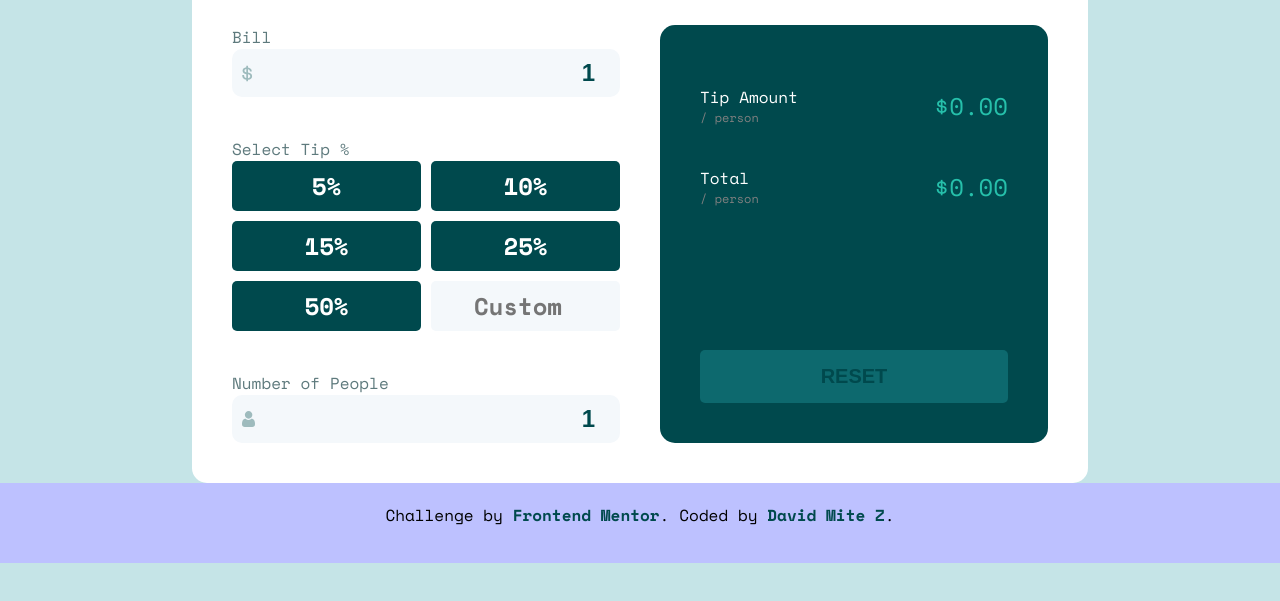
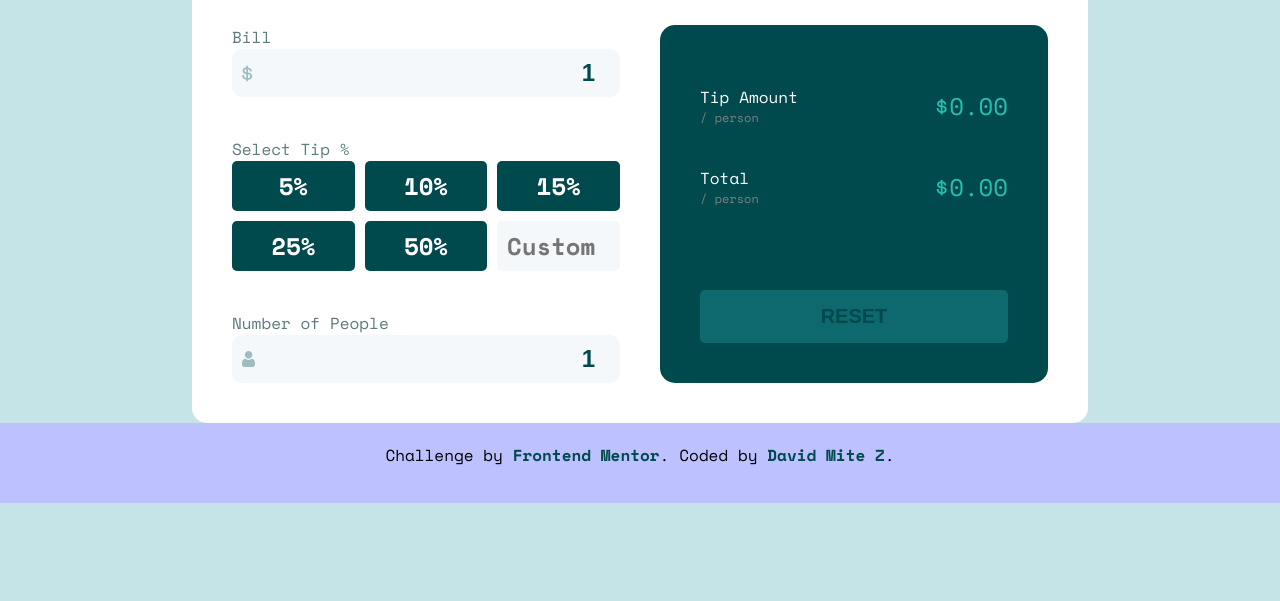
Before and after one commit to davismz09/Tip-calculator-app-main-practice, a plain HTML site: page index.html in a window 1280 px wide. Shown: the part 115-716 px from the top of the page. Drawn offline with nearby package versions, Linux system fonts and the light colour scheme.

Commit message:
Added responsive desktop styling in the buttons section

```diff
--- a/responsive.css
+++ b/responsive.css
@@ -7,8 +7,7 @@
     grid-template-areas:
       "Amount Compile"
       "Tips Compile"
-            "People Compile"
-        ;
+      "People Compile";
     grid-template-columns: repeat(2, 1fr);
     padding: 40px;
     gap: 40px;
@@ -24,4 +23,7 @@
     font-weight: bold;
     font-size: 20px;
   }
+  .container-button_tip {
+    grid-template-columns: repeat(3, 1fr);
   }
+}
```
Lines whose indentation alone changed are shown as unchanged.
